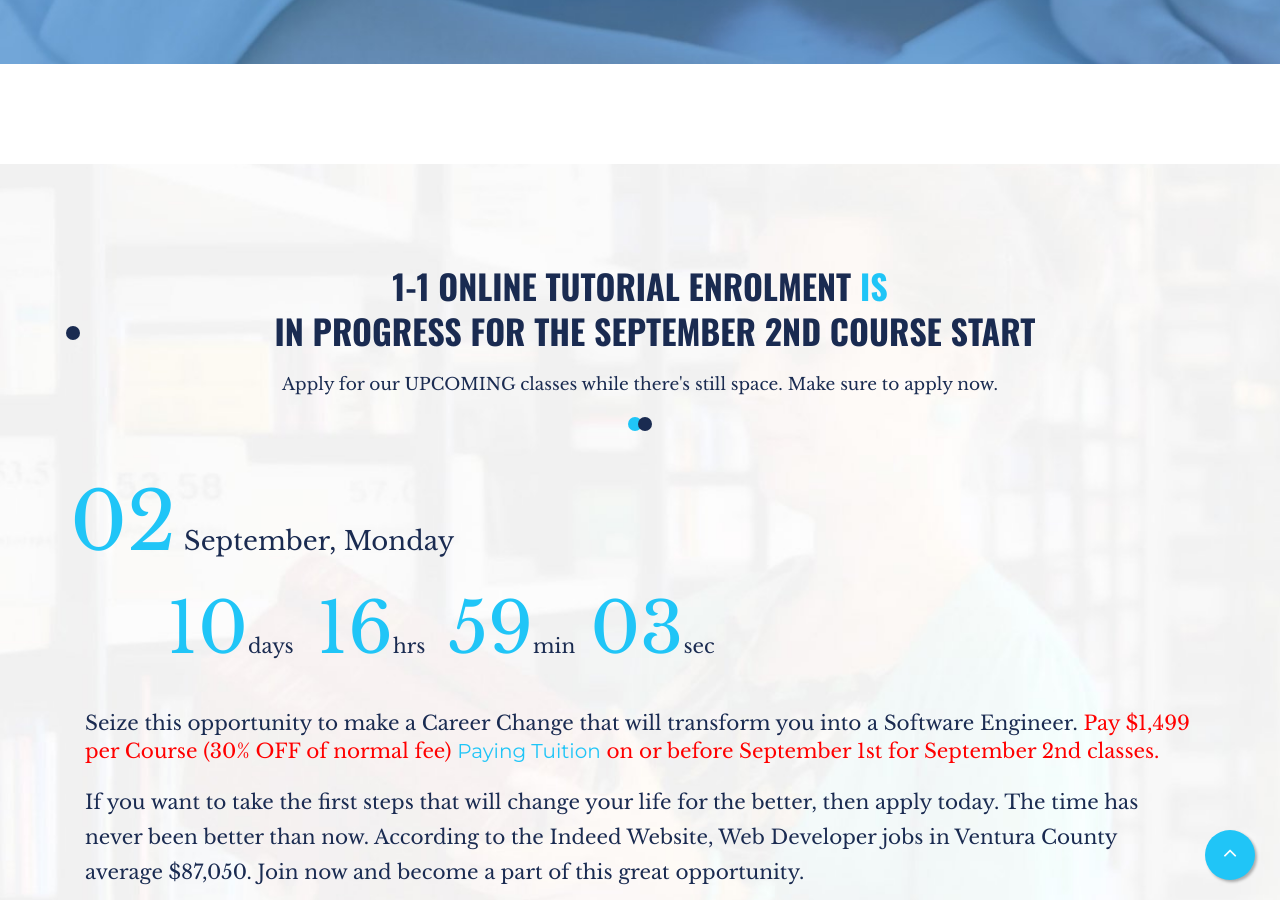
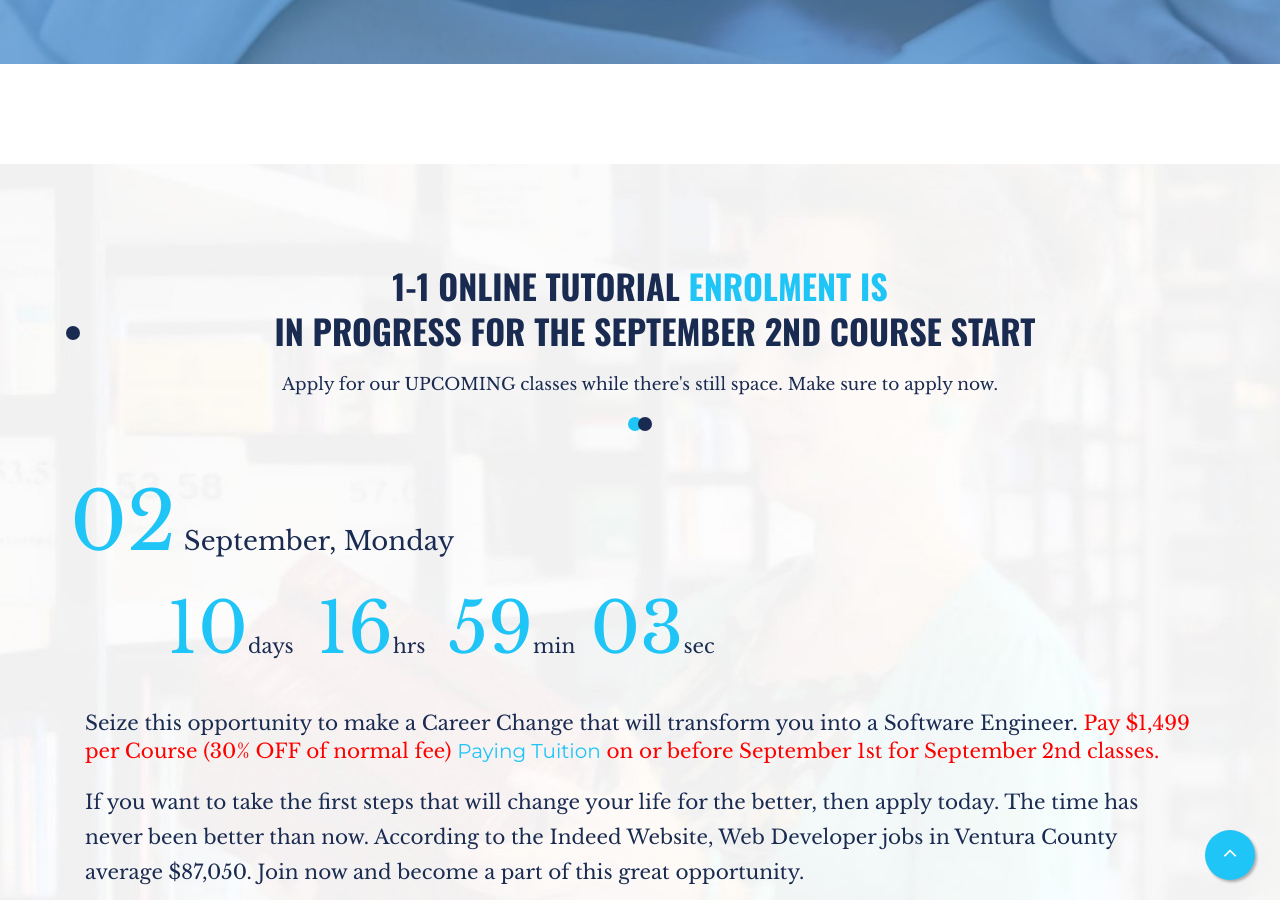
Before and after one commit to pfuzane1/Coastal-Coding, a Jekyll site: the page built from index.html, in a window 1280 px wide and 900 px high, scrolled down 3711 px. Built offline with Jekyll 4.4.1, drawn with Linux system fonts in a browser that asks for light colours; some of the changed text lies outside the part shown.

Commit message:
enrolment

```diff
--- a/index.html
+++ b/index.html
@@ -286,7 +286,7 @@ layout: default
     <div class="clearfix"></div>
     <div class="event pt-100 pb-100" data-parallax="scroll" data-image-src="images/event-background.jpg">
         <div class="container">
-            <h2 class="heading text-center">1-1 Online TuTorial Enrolment <span class="color2">Is</span>
+            <h2 class="heading text-center">1-1 Online TuTorial <span class="color2">Enrolment Is</span>
             <ul>
             	<li>In Progress for the September 2nd Course Start</li>
             	<!-- <li>April 27th for the May 14th Course Start</li> -->
```
